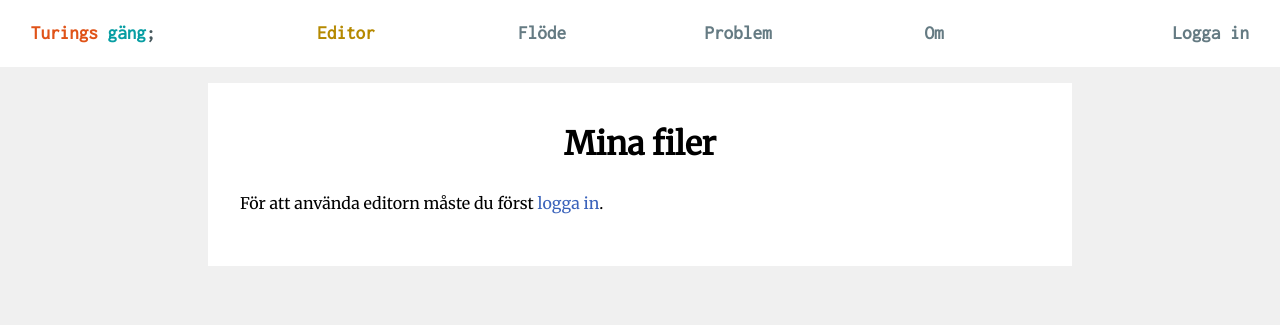
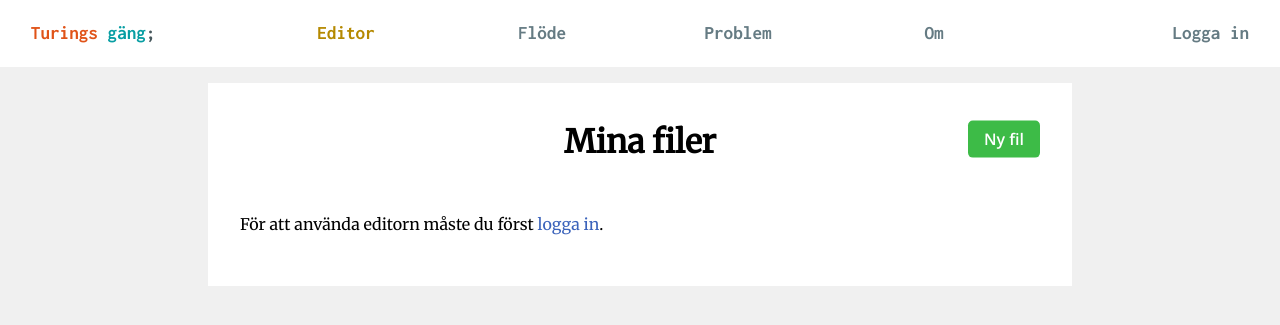
Before and after one commit to arvid220u/turingsgang, a Flask app: page /editor in a window 1280 px wide. Shown: the top 325 px of the page. Run offline with Flask 2, Linux system fonts and the light colour scheme.

Commit message:
Add new file button

```diff
--- a/static/styles/mainpage.css
+++ b/static/styles/mainpage.css
@@ -1,11 +1,14 @@
 body {
-
     background-color: rgb(240,240,240);
     font-family: "Open Sans", sans-serif;
     padding: 0;
     margin: 0;
     padding-bottom: 4em;
     line-height: 170%;
+}
+button {
+    font-family: "Open Sans", sans-serif;
+    font-weight: 600;
 }
 
 .bodyfileeditor {
@@ -48,7 +51,7 @@ a:visited {
     font-size: 2.5em;
     text-align: center;
     padding-bottom: 0em;
-    margin-bottom: 0.5em;
+    margin-bottom: 0;
 }
 
 
@@ -315,7 +318,8 @@ h1 {
     text-align: center;
     width: 100%;
     margin-bottom: 1em;
-    margin-top: 1em;
+    margin-top: 0.7em;
+    line-height: 130%;
 }
 #submissioninfo {
     width: 100%;
@@ -404,6 +408,7 @@ h1 {
 
 .submissionstatus {
     font-weight: 700;
+    font-family: "Open Sans", sans-serif;
 }
 #submissioninfo .Accepted, .submissions .Accepted {
     color: rgba(61,187,71,1.0);
@@ -559,7 +564,6 @@ blockquote {
     border-radius: 0.3em;
     border: none;
     font-size: 1em;
-    font-weight: 500;
     cursor: pointer;
     outline: none;
     background-color: rgb(61,187,71);
@@ -630,6 +634,37 @@ input:focus {
 
 
 
+#myfilesheaderflexbox {
+    width: 100%;
+}
+#myfilesheader {
+    display: inline-block;
+    width: auto;
+    margin-left: 50%;
+    transform: translateX(-50%);
+}
+#newfilelink {
+    font-family: "Open Sans", sans-serif;
+    font-weight: 600;
+    width: auto;
+    float: right;
+    margin-top: 2.5em;
+    padding: 0.3em 1em;
+    transform: translateY(-50%);
+    text-decoration: none;
+    border-radius: 0.3em;
+    border: none;
+    /*font-size: 1em;*/
+    cursor: pointer;
+    outline: none;
+    /*background-color: rgba(59,187,99,1.0);
+    background-color: rgba(11,100,62,1.0);*/
+    background-color: rgba(61,187,71,1.0);
+    color: white;
+}
+
+
+
 
 /* mobile! */
 @media (max-width: 700px) {
--- a/templates/base.html
+++ b/templates/base.html
@@ -6,7 +6,7 @@
 
 
     <link href="{{ url_for('static',filename='styles/mainpage.css') }}" rel="stylesheet" type="text/css">
-    <link href="https://fonts.googleapis.com/css?family=Inconsolata|Merriweather|Open+Sans:400,700" rel="stylesheet">
+    <link href="https://fonts.googleapis.com/css?family=Inconsolata:700|Merriweather|Open+Sans:400,600" rel="stylesheet">
 
     {% block viewport %}<meta name="viewport" content="initial-scale = 1.0,maximum-scale = 1.0" />{% endblock %}
 
--- a/templates/myfiles.html
+++ b/templates/myfiles.html
@@ -7,7 +7,11 @@
 
     <div id="myfilesbody">
 
-        <h1>Mina filer</h1>
+        <div id="myfilesheaderflexbox">
+            <h1 id="myfilesheader">Mina filer</h1>
+
+            <a id="newfilelink" target="_blank" href="{{ url_for('newfile', _external=True, _scheme='https') }}">Ny fil</a>
+        </div>
 
         {% if logged_in %}
             {% if myfiles|length != 0 %}
```
